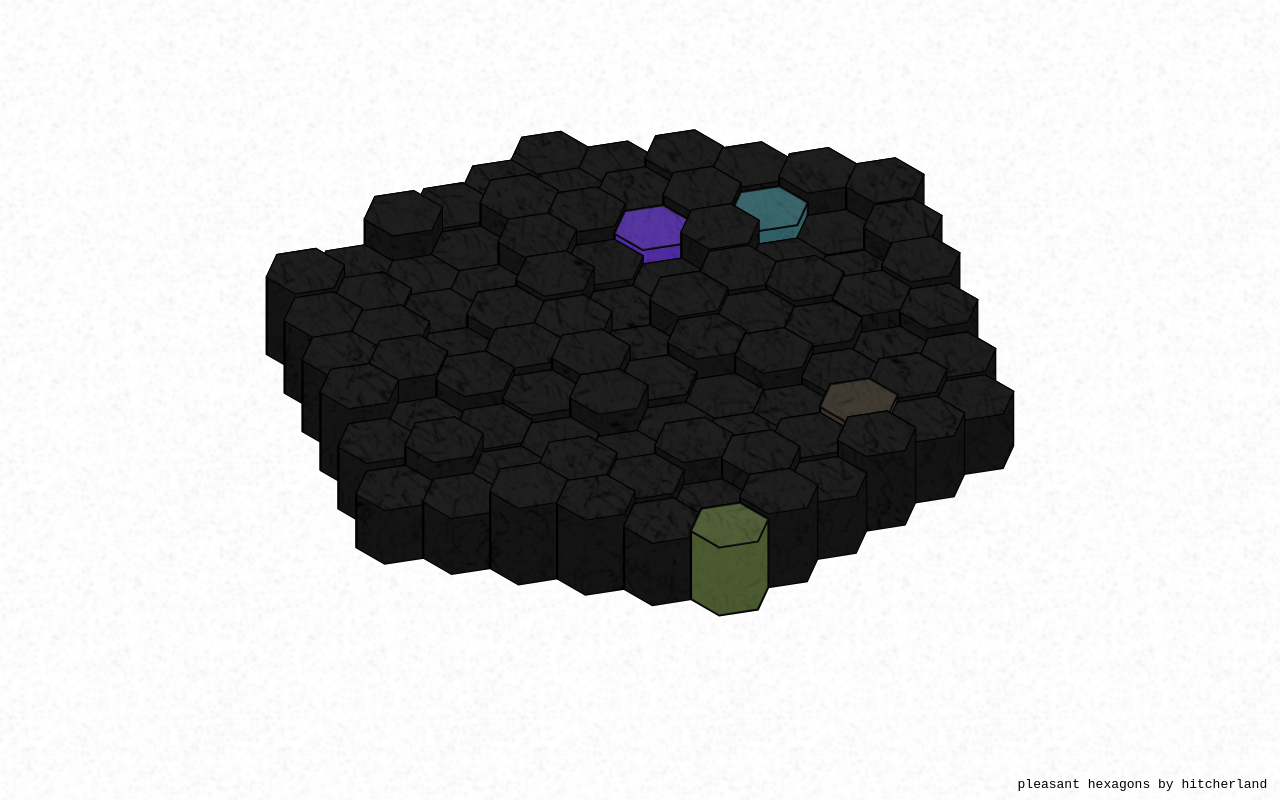
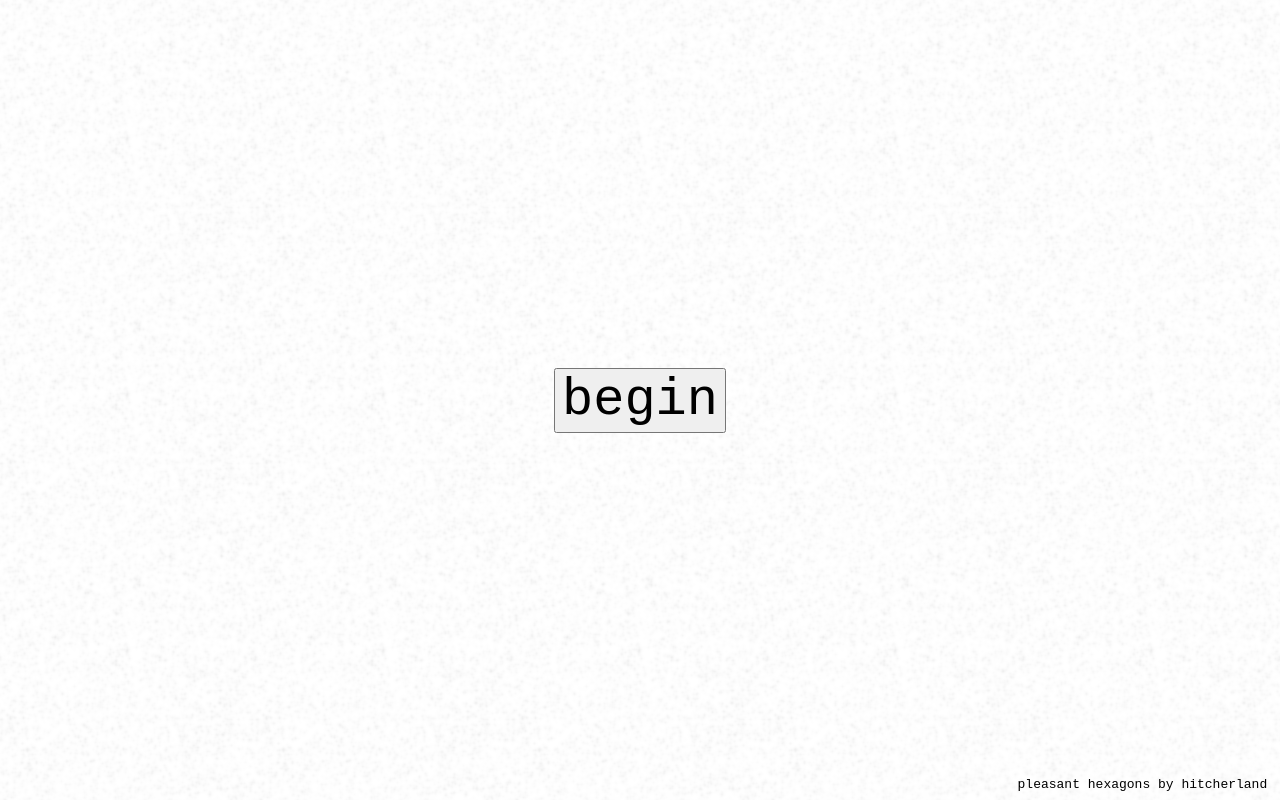
Before and after one commit to hitcherland/pleasant-hexagons, a plain HTML site: page index.html in a window 1280 px wide. Drawn offline with Linux system fonts and the light colour scheme.

Commit message:
Fixed audio issues on start

```diff
--- a/index.html
+++ b/index.html
@@ -7,8 +7,11 @@
     <title>pleasant hexagons by hitcherland</title>
 </head>
 <body style="margin: 0; background-image: url(bg2.png); background-repeat: repeat">
-    <div style="display: flex; justify-content: center">
+    <div style="position: absolute; width: 100vw; height: 100vh; display: flex; justify-content: center; align-items: center">
         <canvas id="canvas"></canvas>
+    </div>
+    <div style="position: absolute; width: 100vw; height: 100vh; display: flex; justify-content: center; align-items: center">
+        <button id="start" style="font-size: 4em; font-family: monospace;">begin</button>
     </div>
     <script src="index.js"></script>
     <div style="position: absolute; right: 1vw; bottom: 1vh; font-family: monospace">
--- a/index.js
+++ b/index.js
@@ -39,6 +39,10 @@ class HexBlock {
         const freqs = [440, 493.9, 554.4, 587.3, 659.3, 740, 830]
         o.frequency.value = freqs[Math.floor(freqs.length * Math.random())]
         this.g.gain.setValueAtTime(0, audioContext.currentTime);
+    }
+
+    beepInit() {
+
     }
 
     beep() {
@@ -158,9 +162,22 @@ class HexBlock {
     }
 }
 
+function animate(timestamp) {
+    ctx.clearRect(0, 0, options.width, options.height);
+
+    blocks.forEach((block, i) => {
+        block.render(ctx);
+        block.update(timestamp);
+    });
+
+    requestAnimationFrame(animate);
+}
+
 const canvas = document.getElementById('canvas');
-
+const ctx = canvas.getContext('2d');
+const img = document.createElement('img');
 const win = Math.min(window.innerHeight, window.innerWidth);
+const factor = Math.sqrt(3) / 2;
 const options = {
     width: win,
     height: win,
@@ -168,18 +185,22 @@ const options = {
 const width = options.width;
 const height = options.height;
 const center = [options.width / 2, options.height / 2];
+const blocks = [];
+let bg;
+
+ctx.lineWidth = 2;
+img.onload = function() {
+    bg = ctx.createPattern(img, "repeat")
+    document.getElementById('start').onclick = function() {
+
+
+
 
         canvas.width = width;
         canvas.height = height;
 
-const ctx = canvas.getContext('2d');
-
-const factor = Math.sqrt(3) / 2;
-const img = document.createElement('img');
-let bg;
 
 
-const blocks = [];
 
         const size = options.width / 10;
         const R = 5;
@@ -192,24 +213,10 @@ for(let s=-R; s<=R; s++) {
         blocks.sort((a, b) => {
             return a.compare(b);
         });
-
-window.lastBlock = blocks[blocks.length - 1];
-
-function animate(timestamp) {
-    ctx.clearRect(0, 0, options.width, options.height);
-
-    blocks.forEach((block, i) => {
-        block.render(ctx);
-        block.update(timestamp);
-    });
-
-    requestAnimationFrame(animate);
+        animate(0);
+        document.getElementById('start').style.visibility = "hidden";
+    }
 }
 
-ctx.lineWidth = 2;
-img.onload = function() {
-    bg = ctx.createPattern(img, "repeat")
-    animate(0);
-}
 
 img.src = 'bg.png';
```
Lines whose indentation alone changed are shown as unchanged.
